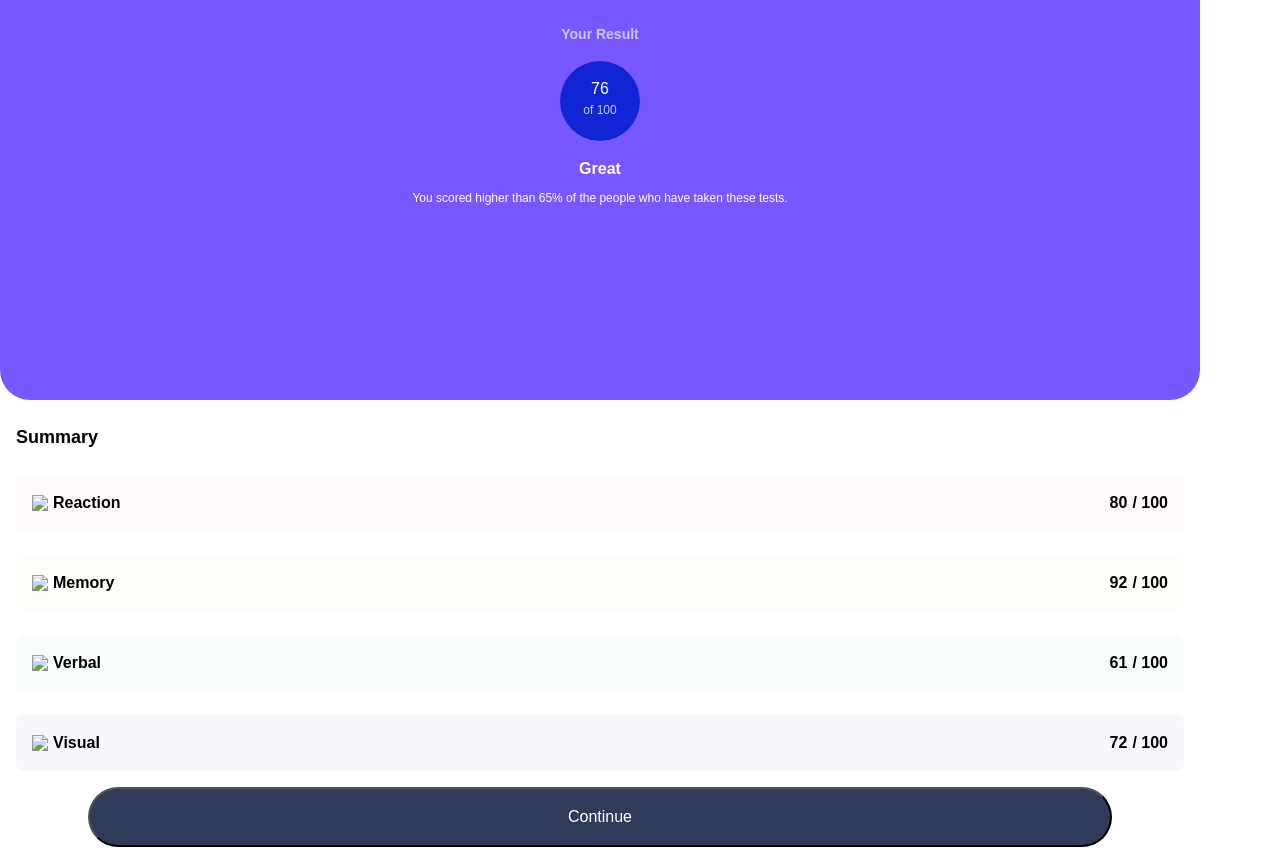
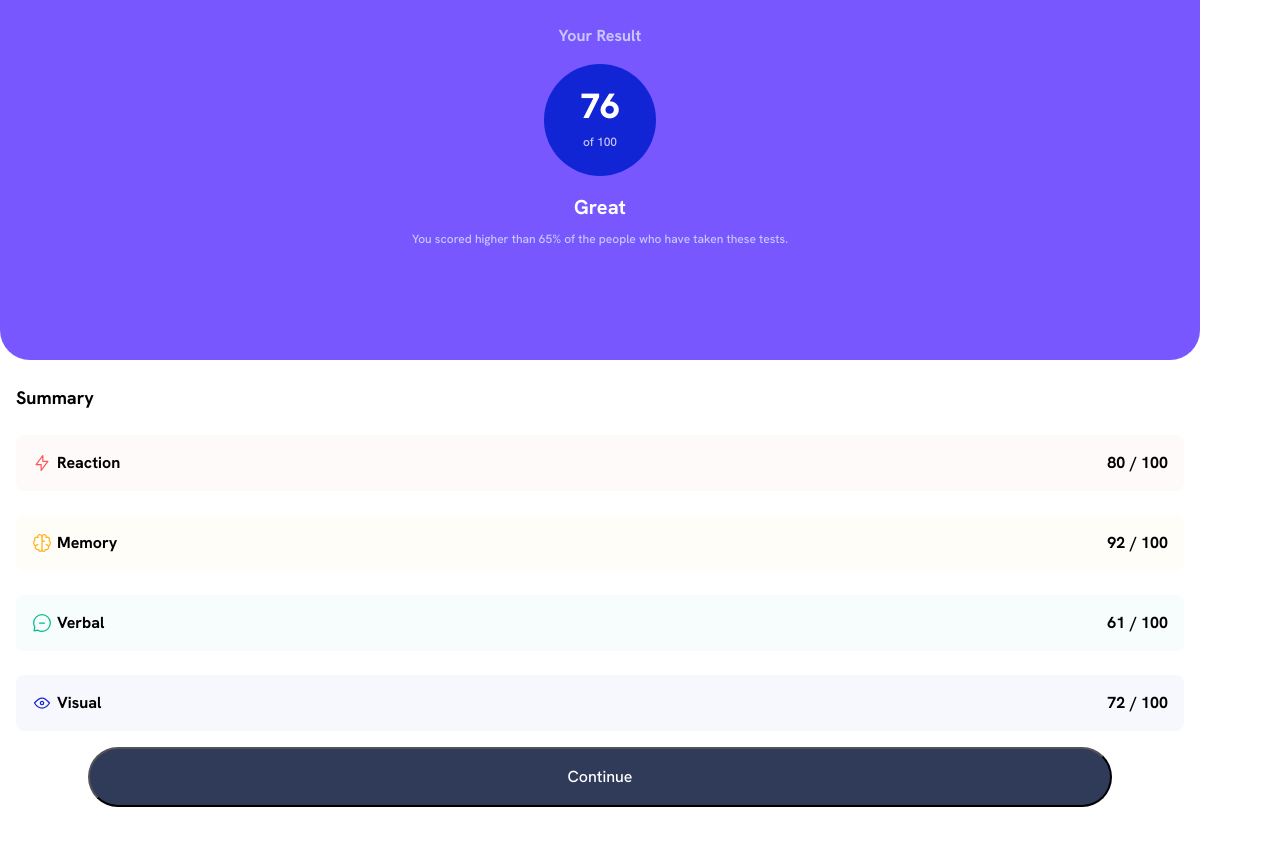
Before and after one commit to vikrantmalla/result-summary, a plain HTML site: page index.html in a window 1280 px wide. After the commit the page ends 823 px from the top, so only its background shows below. Drawn offline with Linux system fonts and the light colour scheme.

Commit message:
feat: add assets and font link

```diff
--- a/index.html
+++ b/index.html
@@ -11,6 +11,7 @@
       sizes="32x32"
       href="./assets/images/favicon-32x32.png"
     />
+    <link href="https://fonts.googleapis.com/css2?family=Hanken+Grotesk:wght@500;700;800&display=swap" rel="stylesheet">
 
     <title>Frontend Mentor | Results summary component</title>
   </head>
--- a/style/style.css
+++ b/style/style.css
@@ -55,8 +55,7 @@ body {
   min-height: 100vh;
   text-rendering: optimizeSpeed;
   line-height: 1.5;
-  font-family: "Montserrat", sans-serif;
-  background-color: var(--Pastel-blue);
+  font-family: 'Hanken Grotesk', sans-serif;
 }
 
 /* A elements that don't have a class get default styles */
@@ -99,14 +98,14 @@ select {
 }
 
 header {
-  height: 50vh;
+  height: 45vh;
   background-color: var(--Light-slate-blue);
   border-radius: 0 0 30px 30px;
 }
 
 header h1 {
   text-align: center;
-  font-size: 14px;
+  font-size: 16px;
   padding-top: 1.5rem;
   color: var(--Light-lavender);
 }
@@ -115,8 +114,8 @@ header h1 {
   text-align: center;
   padding: 1rem 0;
   border-radius: 50%;
-  width: 5rem;
-  height: 5rem;
+  width: 7rem;
+  height: 7rem;
   margin: 1rem auto;
   background-color: var(--Cobalt-blue);
   color: var(--Light-lavender);
@@ -125,17 +124,18 @@ header h1 {
 
 .score span {
   color: var(--White);
-  font-size: 16px;
+  font-size: 35px;
+  font-weight: 800;
 }
 
 .score-info h1 {
   color: var(--White);
-  font-size: 16px;
+  font-size: 20px;
   padding-top: 0;
 }
 
 .score-info p {
-  color: var(--White);
+  color: var(--Light-lavender);
   font-size: 12px;
   text-align: center;
   margin-top: 0.5rem;
```
Also changed, not shown: assets/images/favicon-32x32.png (added), assets/images/icon-memory.svg (added), assets/images/icon-reaction.svg (added), assets/images/icon-verbal.svg (added), assets/images/icon-visual.svg (added).
